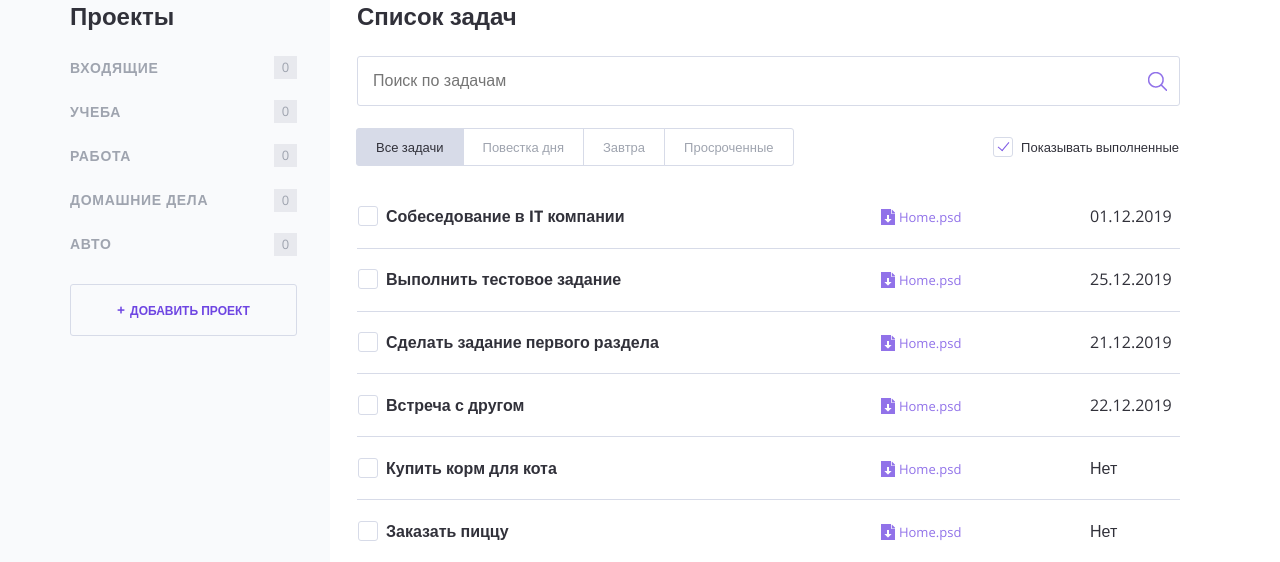
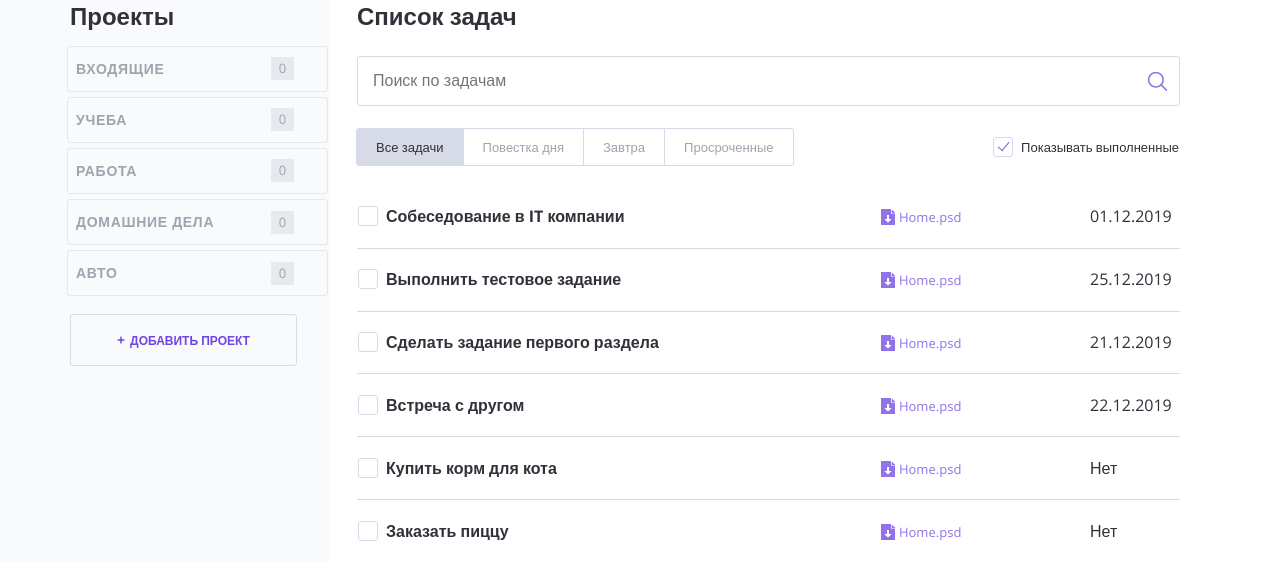
Before and after one commit to EkatHandicott/672617-doingsdone, a PHP site: page / in a window 1280 px wide. Shown: the part 93-655 px from the top of the page. Run offline with PHP 8.4, Linux system fonts and the light colour scheme.

Commit message:
Added style to navigation list items

```diff
--- a/css/style.css
+++ b/css/style.css
@@ -290,10 +290,17 @@ a:focus {
 .main-navigation__list-item {
   display: flex;
   align-items: center;
+  border: 1px solid rgba(153, 153, 167, 0.199);
+  border-radius: 3px;
+  margin: 5px 2px 0 5px;
 
   font-size: 14px;
   color: #9fa4af;
   text-transform: uppercase;
+}
+
+.main-navigation__list-item:hover {
+  border: 2px solid rgba(120, 120, 128, 0.3);
 }
 
 .main-navigation__list-item--active {
```
